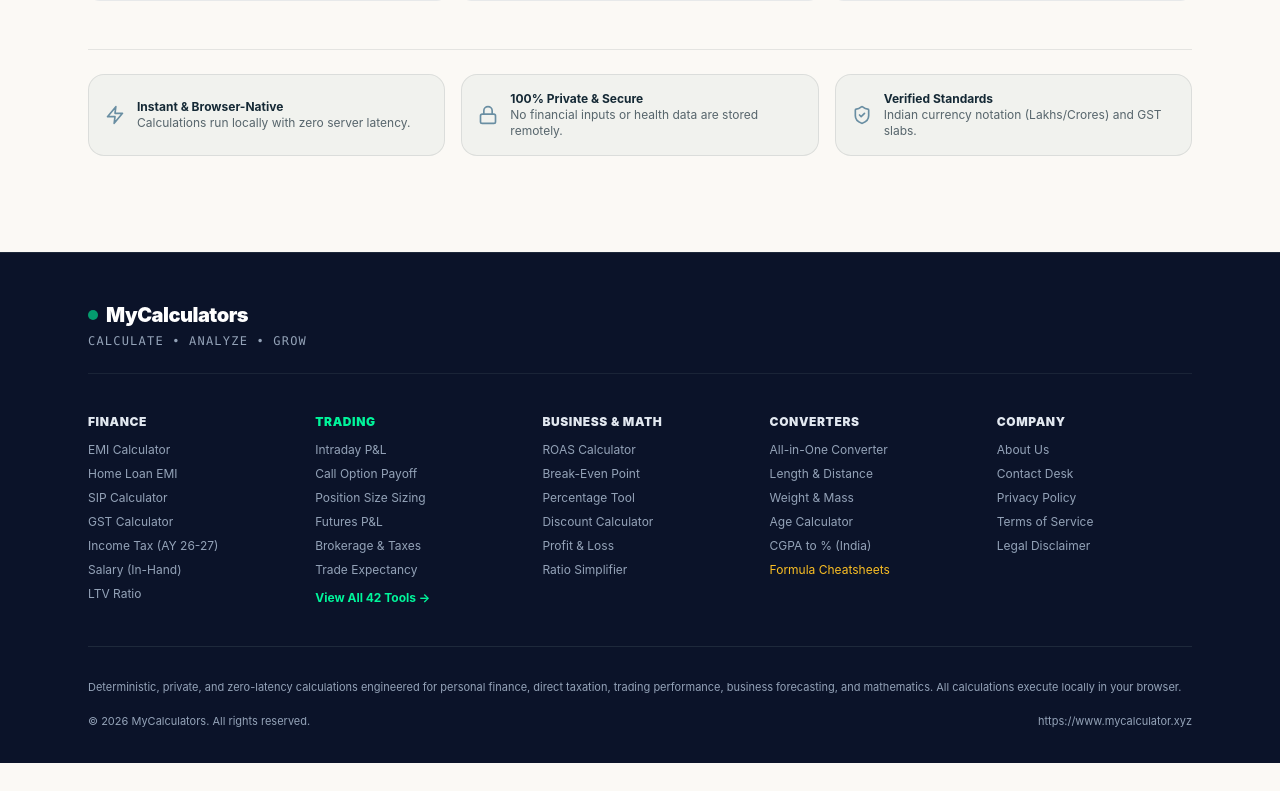
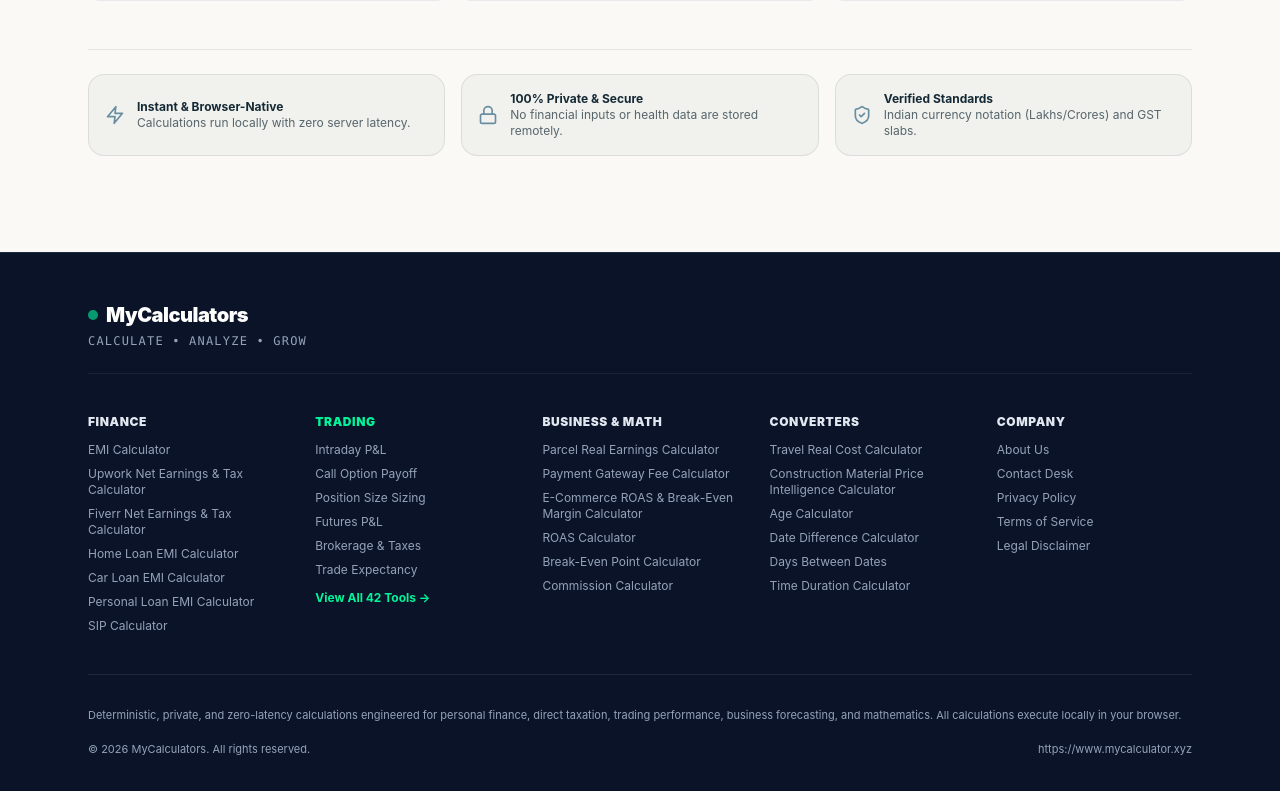
Before and after one commit to mantupatra23-pixel/mycalculator, a Next.js app: page / in a window 1280 px wide. Shown: the part 4747-5538 px from the top of the page. Before the commit the page ends 5510 px from the top, so only its background shows below. Built offline with nearby package versions, Linux system fonts and the light colour scheme.

Commit message:
Fix: Link all footer items directly to verified registry calculators and eliminate 404s

```diff
--- a/components/Footer.tsx
+++ b/components/Footer.tsx
@@ -25,16 +25,16 @@ export function Footer() {
             </h3>
             <ul className="space-y-2 text-xs text-slate-400">
               <li><Link href="/calculators/emi-calculator" className="hover:text-white transition-colors">EMI Calculator</Link></li>
-              <li><Link href="/calculators/home-loan-emi-calculator" className="hover:text-white transition-colors">Home Loan EMI</Link></li>
+              <li><Link href="/calculators/upwork-net-earnings-calculator" className="hover:text-white transition-colors">Upwork Net Earnings & Tax Calculator</Link></li>
+              <li><Link href="/calculators/fiverr-net-earnings-calculator" className="hover:text-white transition-colors">Fiverr Net Earnings & Tax Calculator</Link></li>
+              <li><Link href="/calculators/home-loan-emi-calculator" className="hover:text-white transition-colors">Home Loan EMI Calculator</Link></li>
+              <li><Link href="/calculators/car-loan-emi-calculator" className="hover:text-white transition-colors">Car Loan EMI Calculator</Link></li>
+              <li><Link href="/calculators/personal-loan-emi-calculator" className="hover:text-white transition-colors">Personal Loan EMI Calculator</Link></li>
               <li><Link href="/calculators/sip-calculator" className="hover:text-white transition-colors">SIP Calculator</Link></li>
-              <li><Link href="/calculators/gst-calculator" className="hover:text-white transition-colors">GST Calculator</Link></li>
-              <li><Link href="/calculators/income-tax-calculator" className="hover:text-white transition-colors">Income Tax (AY 26-27)</Link></li>
-              <li><Link href="/calculators/salary-calculator" className="hover:text-white transition-colors">Salary (In-Hand)</Link></li>
-              <li><Link href="/calculators/ltv-ratio-calculator" className="hover:text-white transition-colors">LTV Ratio</Link></li>
             </ul>
           </div>
 
-          {/* 2. TRADING & MARKETS */}
+          {/* 2. TRADING */}
           <div className="space-y-3">
             <h3 className="text-xs font-black uppercase tracking-wider text-[#00f59b]">
               TRADING
@@ -60,27 +60,27 @@ export function Footer() {
               BUSINESS &amp; MATH
             </h3>
             <ul className="space-y-2 text-xs text-slate-400">
+              <li><Link href="/calculators/parcel-real-earnings-calculator" className="hover:text-white transition-colors">Parcel Real Earnings Calculator</Link></li>
+              <li><Link href="/calculators/payment-gateway-fee-calculator" className="hover:text-white transition-colors">Payment Gateway Fee Calculator</Link></li>
+              <li><Link href="/calculators/ecommerce-roas-break-even-calculator" className="hover:text-white transition-colors">E-Commerce ROAS & Break-Even Margin Calculator</Link></li>
               <li><Link href="/calculators/roas-calculator" className="hover:text-white transition-colors">ROAS Calculator</Link></li>
-              <li><Link href="/calculators/break-even-point-calculator" className="hover:text-white transition-colors">Break-Even Point</Link></li>
-              <li><Link href="/calculators/percentage-calculator" className="hover:text-white transition-colors">Percentage Tool</Link></li>
-              <li><Link href="/calculators/discount-calculator" className="hover:text-white transition-colors">Discount Calculator</Link></li>
-              <li><Link href="/calculators/profit-and-loss-calculator" className="hover:text-white transition-colors">Profit &amp; Loss</Link></li>
-              <li><Link href="/calculators/ratio-simplifier-calculator" className="hover:text-white transition-colors">Ratio Simplifier</Link></li>
+              <li><Link href="/calculators/break-even-calculator" className="hover:text-white transition-colors">Break-Even Point Calculator</Link></li>
+              <li><Link href="/calculators/commission-calculator" className="hover:text-white transition-colors">Commission Calculator</Link></li>
             </ul>
           </div>
 
-          {/* 4. CONVERTERS */}
+          {/* 4. CONVERTERS & UTILITIES */}
           <div className="space-y-3">
             <h3 className="text-xs font-black uppercase tracking-wider text-slate-200">
               CONVERTERS
             </h3>
             <ul className="space-y-2 text-xs text-slate-400">
-              <li><Link href="/calculators/all-in-one-converter" className="hover:text-white transition-colors">All-in-One Converter</Link></li>
-              <li><Link href="/calculators/length-distance-converter" className="hover:text-white transition-colors">Length &amp; Distance</Link></li>
-              <li><Link href="/calculators/weight-mass-converter" className="hover:text-white transition-colors">Weight &amp; Mass</Link></li>
+              <li><Link href="/calculators/travel-real-cost-calculator" className="hover:text-white transition-colors">Travel Real Cost Calculator</Link></li>
+              <li><Link href="/calculators/construction-material-price-calculator" className="hover:text-white transition-colors">Construction Material Price Intelligence Calculator</Link></li>
               <li><Link href="/calculators/age-calculator" className="hover:text-white transition-colors">Age Calculator</Link></li>
-              <li><Link href="/calculators/cgpa-to-percentage-calculator" className="hover:text-white transition-colors">CGPA to % (India)</Link></li>
-              <li><Link href="/calculators/formula-cheatsheets" className="text-amber-400 hover:underline">Formula Cheatsheets</Link></li>
+              <li><Link href="/calculators/date-difference-calculator" className="hover:text-white transition-colors">Date Difference Calculator</Link></li>
+              <li><Link href="/calculators/days-between-dates" className="hover:text-white transition-colors">Days Between Dates</Link></li>
+              <li><Link href="/calculators/time-duration-calculator" className="hover:text-white transition-colors">Time Duration Calculator</Link></li>
             </ul>
           </div>
 
```
